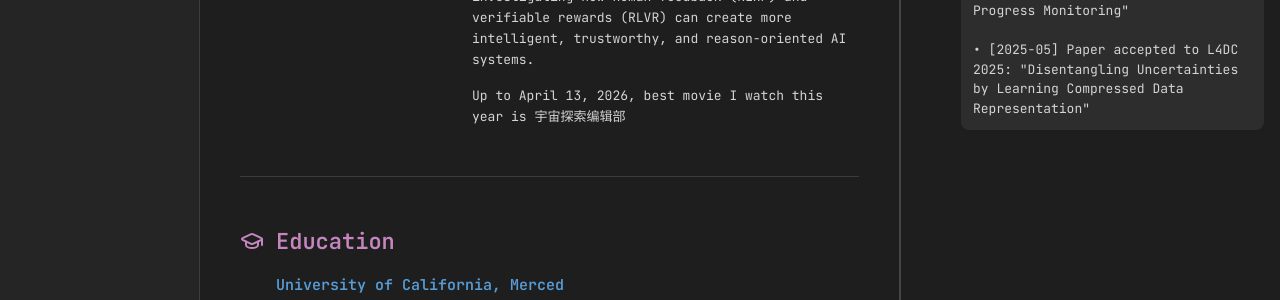
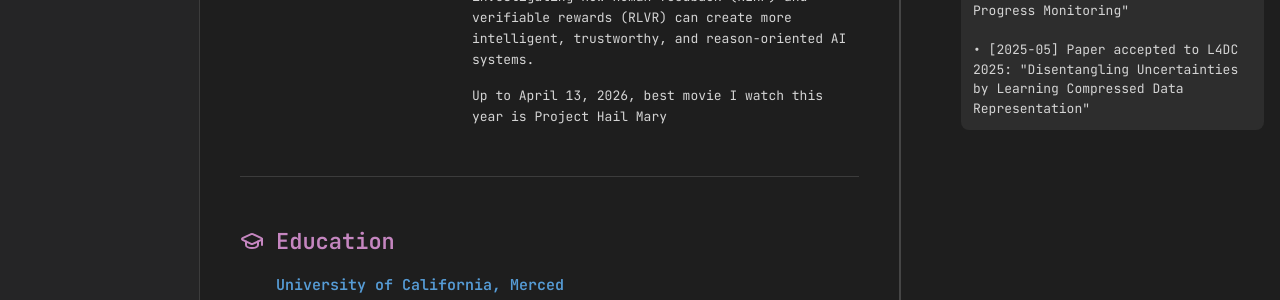
Before and after one commit to Akuna23Matata/Akuna23Matata.github.io, a Jekyll site: the page built from index.html, in a window 1280 px wide. Shown: the part 408-708 px from the top of the page. Built offline with Jekyll 4.4.1, drawn with Linux system fonts in a browser that asks for light colours.

Commit message:
Update favorite movie in profile.yml

```diff
--- a/_data/profile.yml
+++ b/_data/profile.yml
@@ -5,7 +5,7 @@ tagline: "Ph.D. Student @ UC Merced | AI Researcher"
 bio: "I am a second year Ph.D. student in the EECS department at UC Merced, advised by Prof. Wan Du. My research explores LLM Post-Training and Reinforcement Learning, specifically investigating how human feedback (RLHF) and verifiable rewards (RLVR) can create more intelligent, trustworthy, and reason-oriented AI systems."
 
 # Favorite movie this year
-favorite_movie: "宇宙探索编辑部"
+favorite_movie: "Project Hail Mary"
 
 # Google Scholar ID for citation scraping
 scholar_id: "nbavsuoAAAAJ"
```
